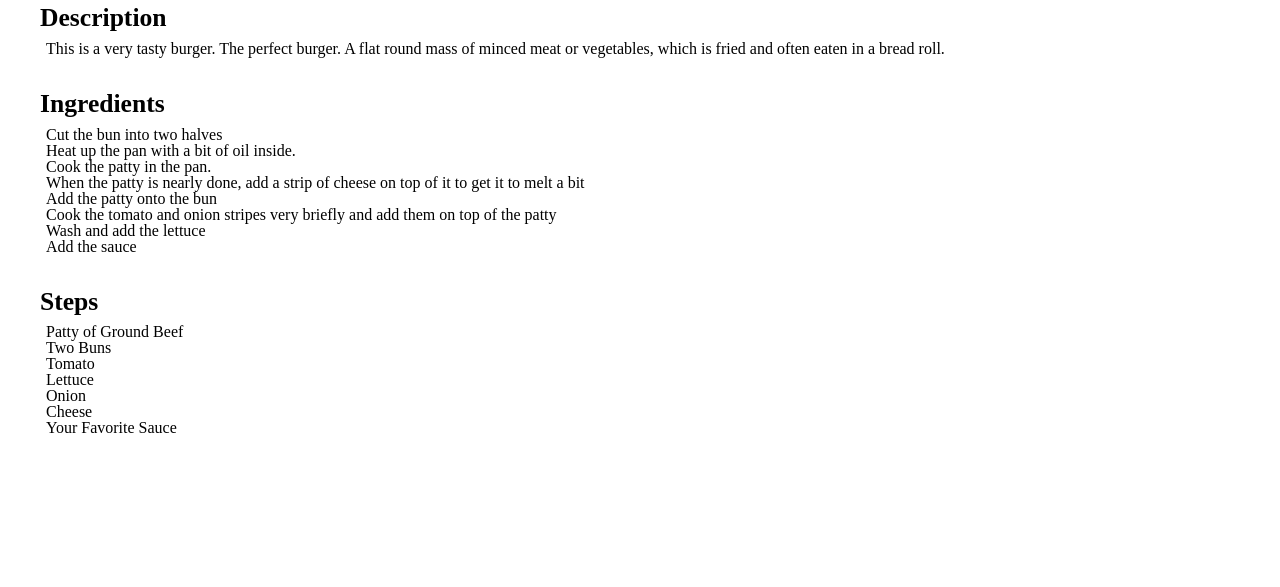
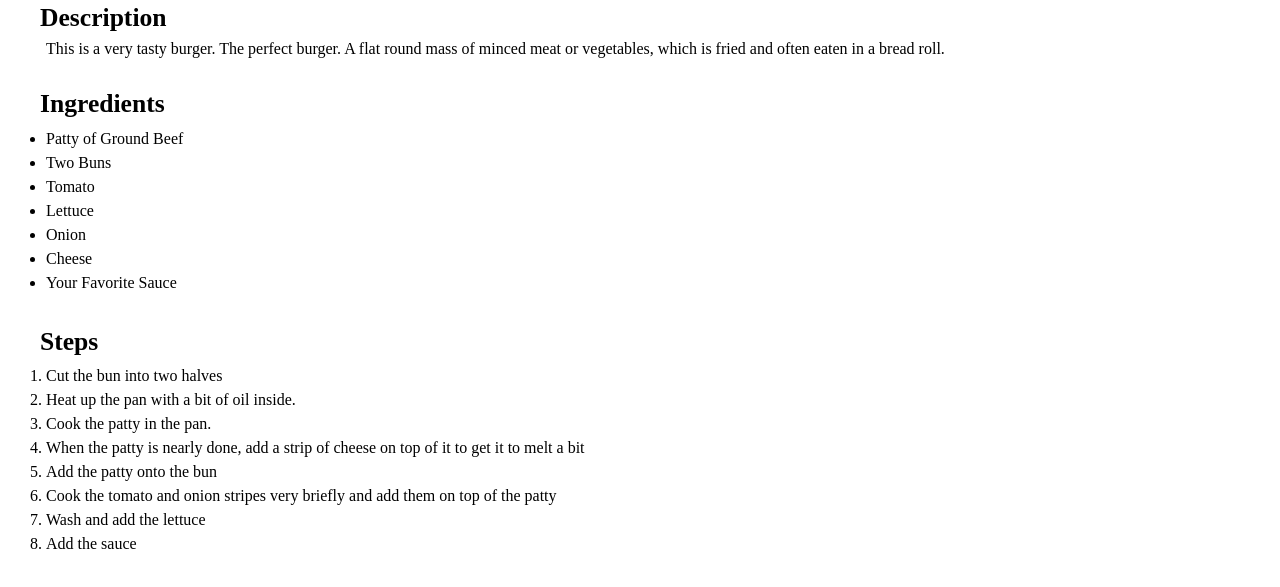
Before and after one commit to CrabVS/odin-recipes, a website built with webpack: page dist/index.html in a window 1280 px wide. Shown: the part 361-948 px from the top of the page. Before the commit the page ends 831 px from the top, so only its background shows below. Built offline with nearby package versions, Linux system fonts and the light colour scheme.

Commit message:
Fix recipe ingredients and steps display

```diff
--- a/src/components/recipes/recipe/recipe.css
+++ b/src/components/recipes/recipe/recipe.css
@@ -5,3 +5,16 @@
     padding: 10px 6px;
     margin-bottom: 24px;
 }
+
+.recipe ul {
+    list-style-type: disc;
+}
+
+.recipe ol {
+    list-style-type: decimal;
+}
+
+.recipe ul li,
+.recipe ol li {
+    padding: 4px 0;
+}
--- a/src/components/recipes/recipe/recipe.js
+++ b/src/components/recipes/recipe/recipe.js
@@ -1,7 +1,7 @@
 import './recipe.css';
 
 const addSteps = function addSteps(steps) {
-  const stepsEl = document.querySelector('.content .recipe-ingredients');
+  const stepsEl = document.querySelector('.content .recipe-steps');
 
   steps.forEach((step) => {
     const newListEl = document.createElement('li');
@@ -11,7 +11,7 @@ const addSteps = function addSteps(steps) {
 };
 
 const addIngredients = function addIngredients(ingredients) {
-  const ingredientsEl = document.querySelector('.content .recipe-steps');
+  const ingredientsEl = document.querySelector('.content .recipe-ingredients');
 
   ingredients.forEach((ingredient) => {
     const newListEl = document.createElement('li');
```
Also changed, not shown: dist/main.js.
